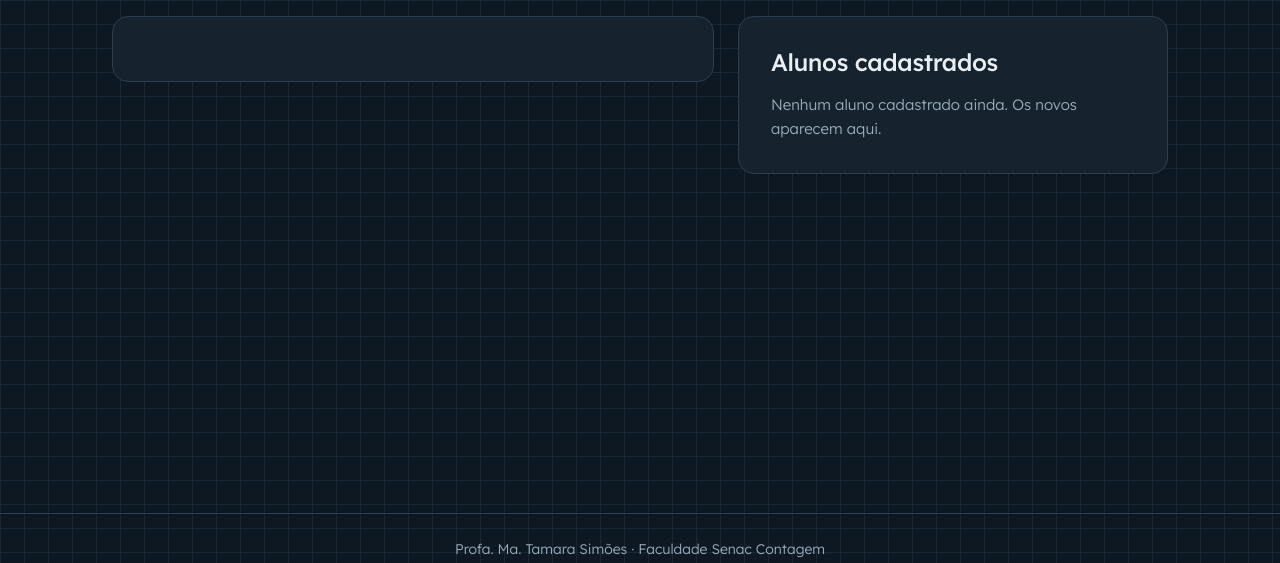
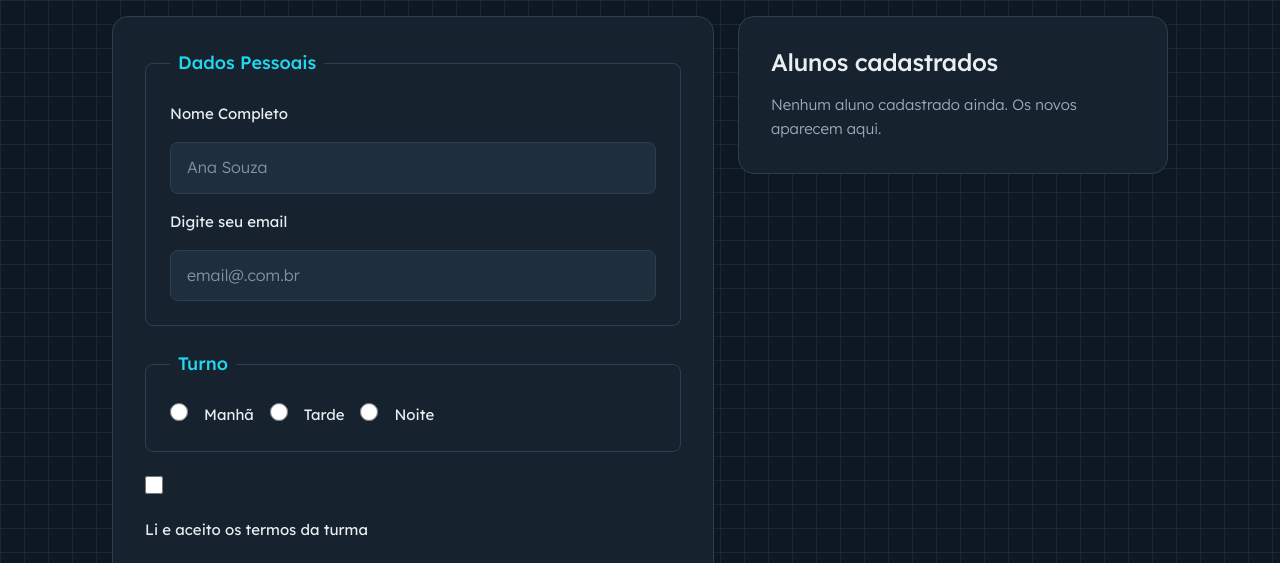
Before and after one commit to Roosevelt-Sales/javascript-forms-html-dom-js, a plain HTML site: page index.html in a window 1280 px wide. Shown: the part 216-779 px from the top of the page. Drawn offline with Linux system fonts and the light colour scheme.

Commit message:
formulario pronto

```diff
--- a/index.html
+++ b/index.html
@@ -36,6 +36,44 @@
         <div id="app" class="cartao">
 
           <!-- Seu <form> vai aqui -->
+       <form>
+
+
+        <fieldset>
+    <legend>Dados Pessoais</legend>
+    <label for="">Nome Completo</label>
+    <input type="text" placeholder="Ana Souza">
+    <label for="">Digite seu email</label>
+    <input type="email" placeholder="email@.com.br">
+
+  </fieldset>
+
+  <fieldset class="options">
+
+    <legend>Turno</legend>
+
+    <input type="radio" name="Turno" id="Manhã">
+    <label for="">Manhã</label>
+
+    <input type="radio" name="Turno" id="Tarde">
+    <label for="">Tarde</label>
+
+    <input type="radio" name="Turno" id="Noite">
+    <label for="">Noite</label>
+
+  </fieldset>
+
+  <input type="checkbox" name="" id="termos" required>
+
+  <label for="">Li e aceito os termos da turma</label>
+
+  <button class="botao-principal">Cadastro</button>
+
+  <button>
+    Limpar
+  </button>
+
+</form>
 
         </div>
 
--- a/script.js
+++ b/script.js
@@ -18,7 +18,6 @@ console.log("script.js carregado!");
 //   o parágrafo de mensagem (#mensagem)
 //   o botão de cadastrar (#btn-cadastrar)
 //   a lista de alunos (#lista-alunos) e o aviso de lista vazia (#lista-vazia)
-
 
 
 
--- a/style.css
+++ b/style.css
@@ -416,3 +416,8 @@ button[type="reset"]:hover,
     display: none;
   }
 }
+
+
+.options {
+  flex-direction: row;
+}
```
